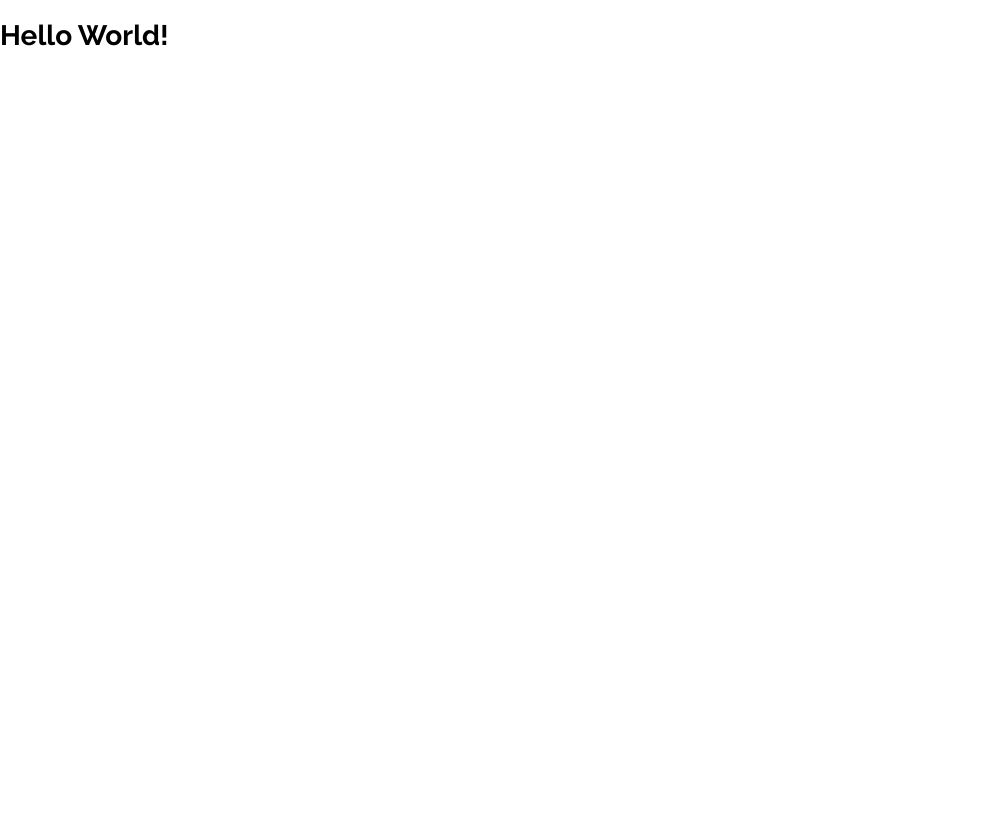
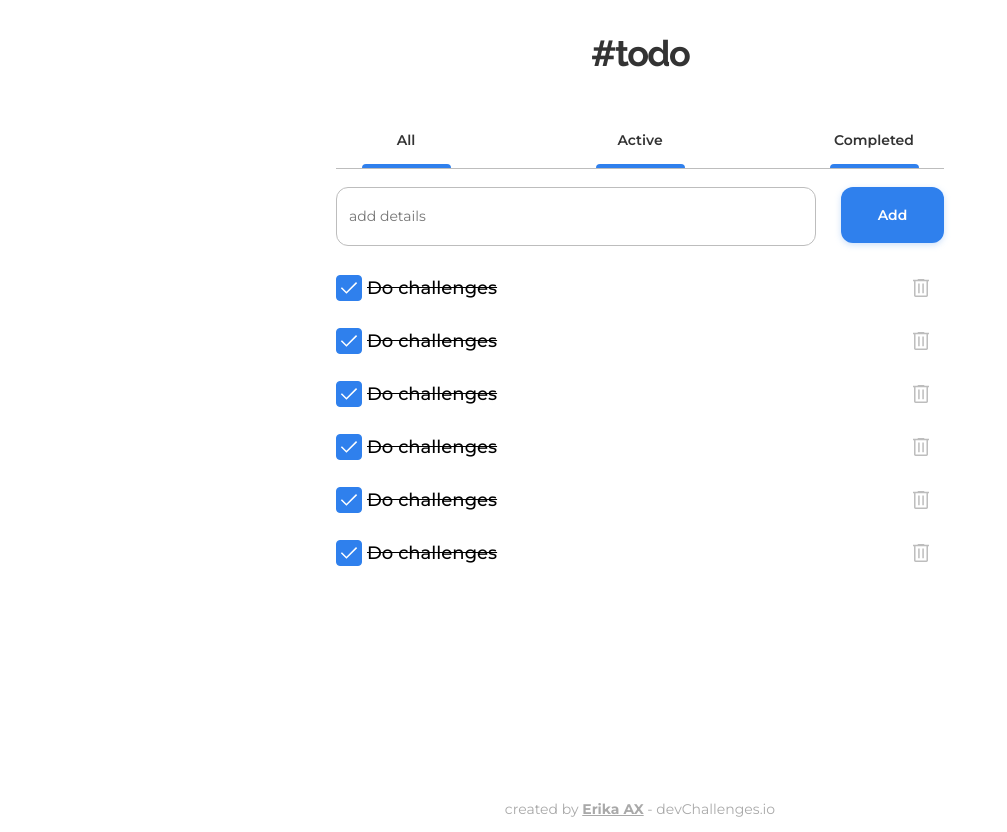
Before and after one commit to ErikaAX08/todo-app-devchallenges, a Next.js app: page / in a window 1280 px wide. Shown: the whole page, without its empty margins (0-1007 px from the left). Built offline with nearby package versions, Linux system fonts and the light colour scheme.

Commit message:
Added index structure

```diff
--- a/src/pages/index.tsx
+++ b/src/pages/index.tsx
@@ -1,5 +1,9 @@
 import type { NextPage } from 'next'
 import Head from 'next/head'
+import Footer from '../Components/Footer'
+import Toggle from '../Components/Toggle'
+import Todos from '../modules/Todos'
+import CompletedTodos from '../modules/CompletedTodos'
 
 const Home: NextPage = () => {
   return (
@@ -9,7 +13,16 @@ const Home: NextPage = () => {
         <meta name="description" content="Todo App - It is a challenge from devchallenges.io" />
       </Head>
 
-      <h1>Hello World!</h1>
+      <main className='container'>
+        <h1 className='title'>#todo</h1>
+
+        <Toggle/>
+
+        <Todos/>
+        {/* <CompletedTodos/> */}
+      </main>
+
+      <Footer/>
     </div>
   )
 }
```
